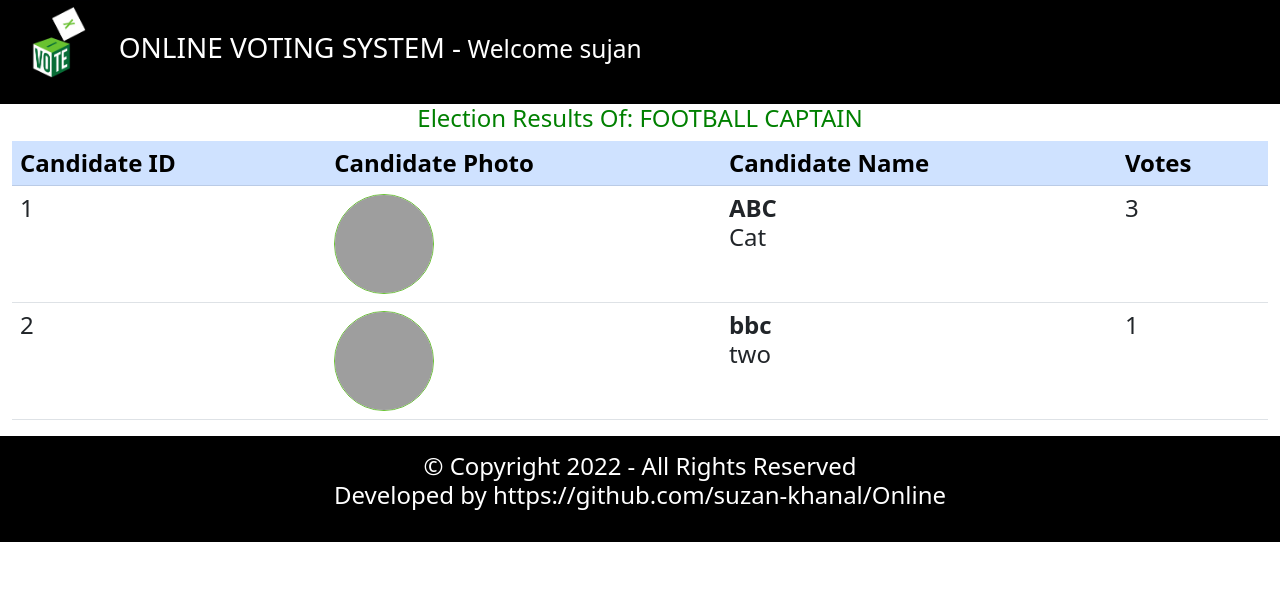
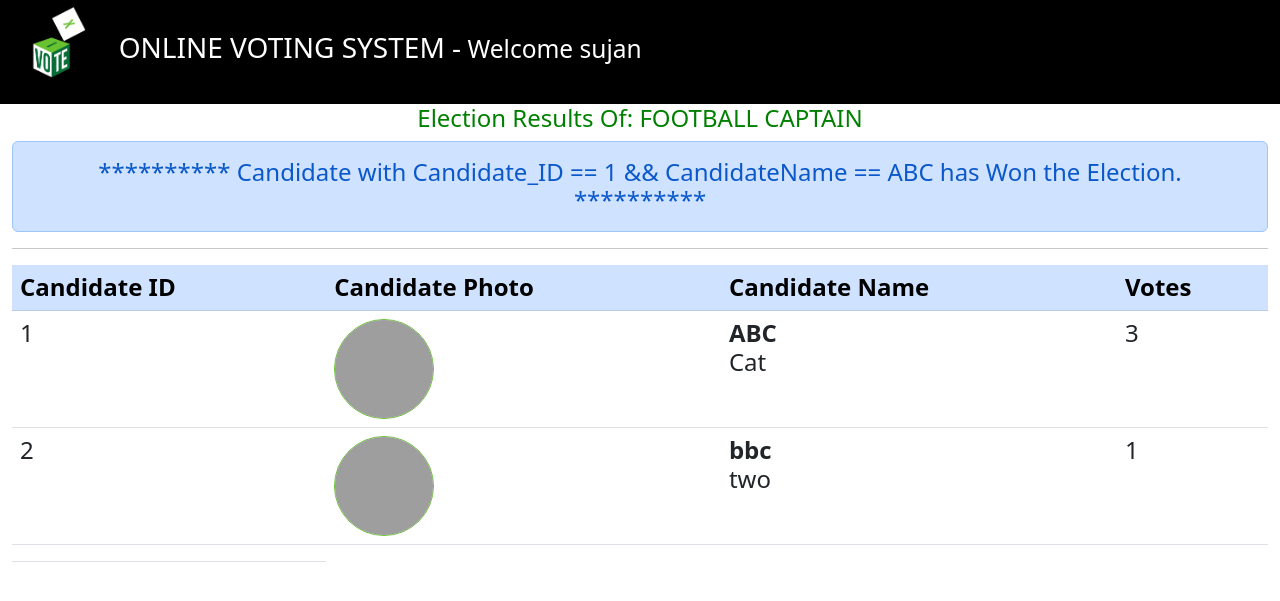
Before and after one commit to suzan-khanal/Online-2, a PHP site: page /voters/Viewwinner.php?Election_id=1 in a window 1280 px wide. Shown: the top 601 px of the page. Run offline with PHP 8.4, Linux system fonts and the light colour scheme; a user stored in the database is signed in; data comes from the database, SQL or seed files in the repository; grey boxes are pictures that could not be loaded.

Commit message:
View Winner Display Created

```diff
--- a/voters/Viewwinner.php
+++ b/voters/Viewwinner.php
@@ -47,23 +47,33 @@ while($data = mysqli_fetch_assoc($query))
 
 
         <?php
+        // $candidateData
+
+            $candidatesWon= 0;
+
             $FetchingCandidates = mysqli_query($con, "SELECT * FROM candidate_details WHERE election_id = '".$Election_id."'") or die(mysqli_error($con));
             $Candidates = mysqli_num_rows($FetchingCandidates);
             if($Candidates > 0)
             {
         //print_r($FetchingCandidates);
-        while($candidateData = mysqli_fetch_assoc($FetchingCandidates))
+                    while($candidateData = mysqli_fetch_assoc($FetchingCandidates))
+
         {
 
-            $candidate_id = $candidateData['id'];
-            $candidate_Photo = $candidateData['Candidate_Photo'];
+
+                     $candidate_id = $candidateData['id'];
+                     $candidate_Name = $candidateData['Candidate_Name'];
+                     $candidate_Photo = $candidateData['Candidate_Photo'];
 
             // Fetching Candidate Votes.
             //This query goes to votings table and brings all votes of candidates of a particular Candidate according to ID.
-            $FetchingVotes = mysqli_query($con, "SELECT * FROM votings WHERE candidate_id = '". $candidate_id ."'") or die(mysqli_error($con));
+                     $FetchingVotes = mysqli_query($con, "SELECT * FROM votings WHERE candidate_id = '". $candidate_id ."'") or die(mysqli_error($con));
 
             //Since, Double voting permission is not allowed in one Election. So,How Many Rows that much Votes.so,$TotalVotes is created to count votes.
-            $TotalVotes = mysqli_num_rows($FetchingVotes);
+                     $TotalVotes = mysqli_num_rows($FetchingVotes);
+                     $candidatevotes[$candidate_id]= $TotalVotes;
+
+
 
         //echo $_SESSION['user_id'];
             ?>
@@ -77,8 +87,88 @@ while($data = mysqli_fetch_assoc($query))
 
                 </tr>
             <?php
+             if($candidatesWon<$candidatevotes[$candidate_id]){
+                $candidatesWon=$candidatevotes[$candidate_id];
+                   $candidateWonId=$candidate_id;
+                   $CandidateName = $candidate_Name;
+            }
         }
         ?>
+<div class="alert alert-primary" role="alert" style="text-align:center;">
+  **********    Candidate with Candidate_ID == <?php  echo $candidateWonId ; ?> && CandidateName == <?php  echo $CandidateName; ?> has Won the Election.     **********
+</div>
+        <?php
+    //Comment 1
+       // echo $candidateWonId;
+
+
+       // if($candidatevotes[0]>$candidatevotes[1]){
+        // echo "Candidate1 won ";
+        // }
+        // else{
+        //     echo"Candidate2 won";
+
+        // }
+
+
+       // $candidatesWon= $candidatevotes[0];
+    //     $candidateWonId=0;
+    //    for($i=0;$i<$n;$i++){
+
+    //          if($candidatesWon<$candidatevotes[$i]){
+    //         $candidatesWon=$candidatevotes[$i];
+    //            $candidateWonId=$i;
+    //     }
+
+
+     //}
+
+      ?>
+      <hr>
+     <td>
+          <?php
+        //    echo $candidateData['$candidateWonId'];
+        ?>
+<!-- <div class="alert alert-primary" role="alert">
+  Candidate with Candidate_ID <?php
+//   echo $candidateWonId; ?> has Won the Ellection.
+</div> -->
+        <?php
+        //Comment 2
+       // echo $candidateWonId;
+
+
+        // echo $candidateWonId['Candidate_Name'];
+        // $sql =  mysqli_query($con, "SELECT (Candidate_Name) FROM `candidate_details` WHERE id = '". $candidateWonId ."'") or die(mysqli_error($con));
+        // $Count= mysqli_num_rows($sql);
+        // if($Count > 0)
+        // {
+        //     while($candidateData = mysqli_fetch_assoc($sql))
+        //     {
+        //         echo $candidateData ['Candidate_Name'] ;
+        //         var_dump($candidateData);
+        //     }
+        // }
+
+           ?>
+           </td>
+     <!-- $candidateData[$candidateWonId] -->
+
+<!-- $candidatevotes[i]= $TotelVotes; -->
+<!-- i++; -->
+<!-- Sandesh Limbu8:22 PM -->
+<!-- if($candidatevotes[0]>$candidatevotes[1]){ -->
+<!-- echo "Candidate1 won "; -->
+<!-- } -->
+<!-- else{ -->
+<!-- echo"Candidate2 won"; -->
+<!-- } -->
+
+
+<!-- for($i=0;$i<$n;$i++){    $candidatesWon= $cadidate[0];       if($cadidatesWon<$candidate[i]){ -->
+<!-- } -->
+<!-- $candidatesWon=$candidate[i]; -->
+<!-- }
 
 
 
@@ -92,7 +182,8 @@ while($data = mysqli_fetch_assoc($query))
 
 
 <?php
-    }else{
+    }
+    else{
         ?>
       <td><?php echo "No Candidate Details Available!!!";?></td>
         <?php
```
